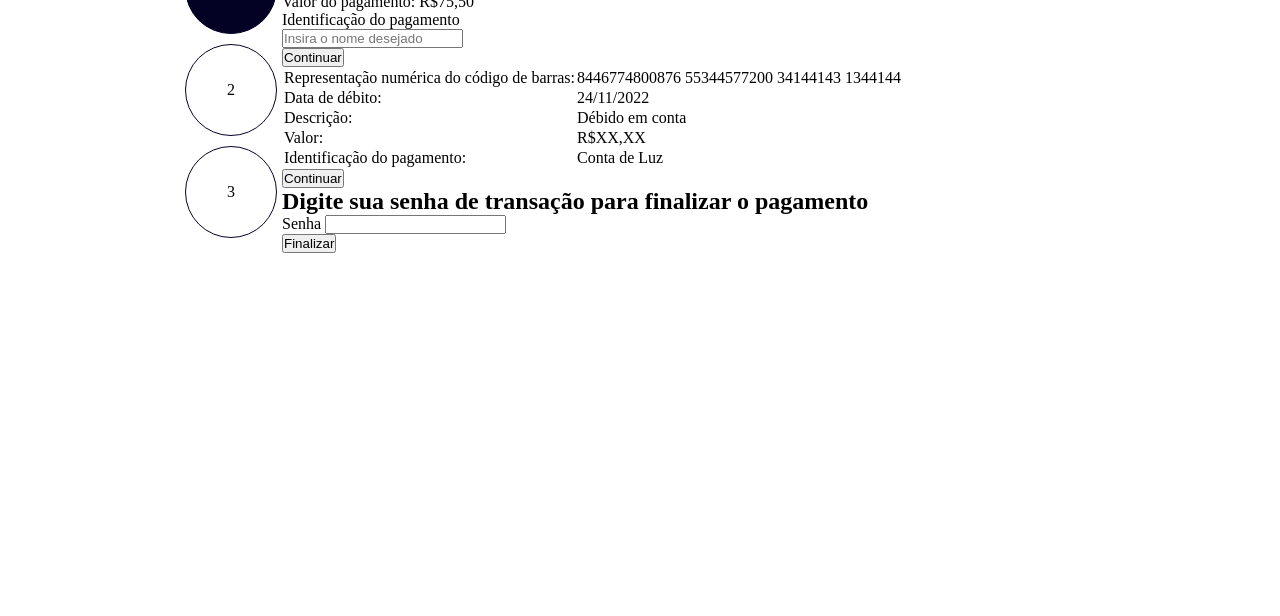
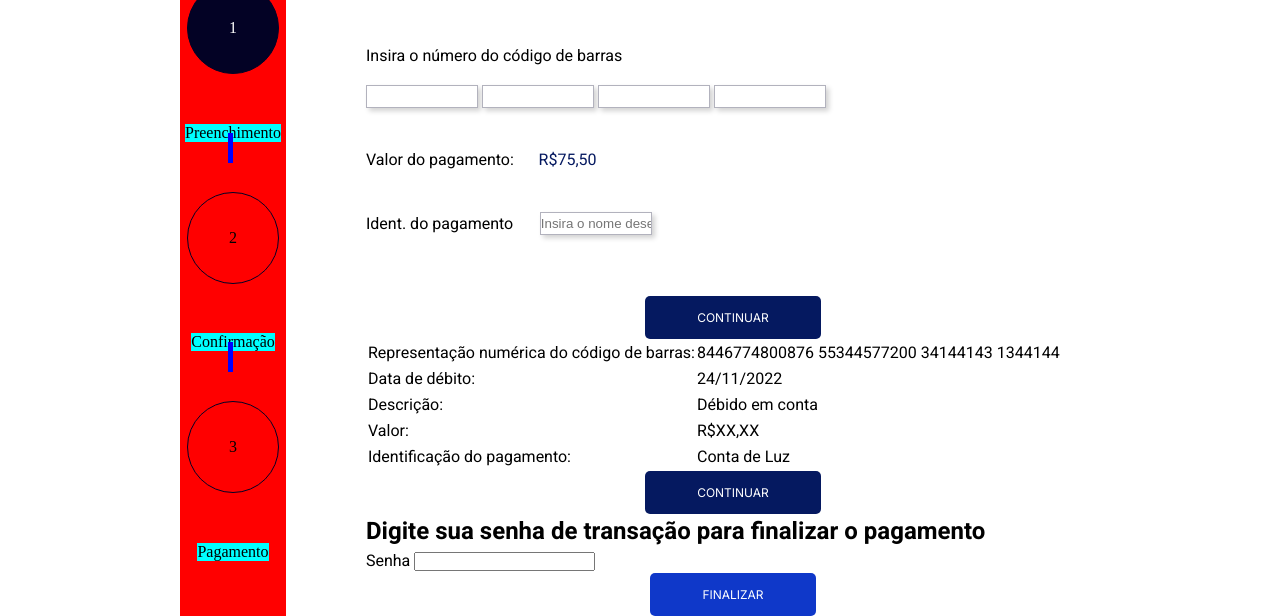
Before and after one commit to pedrohenriquegalvao/fusion-banking, a plain HTML site: page pages/payment.html in a window 1280 px wide. Shown: the part 271-887 px from the top of the page. Before the commit the page ends 800 px from the top, so only its background shows below. Drawn offline with Linux system fonts and the light colour scheme.

Commit message:
Continuando estilização da página de pagamento de boleto.
Estilizando step 1 do pagamento de boleto.

```diff
--- a/pages/payment.html
+++ b/pages/payment.html
@@ -51,13 +51,17 @@
         <section class="progress">
             <div class="round round-active">
                 <span class="step-number">1</span>
+
             </div>
+            <p>Preenchimento</p>
             <div class="round">
                 <span class="step-number">2</span>
             </div>
+            <p>Confirmação</p>
             <div class="round">
                 <span class="step-number">3</span>
             </div>
+            <p>Pagamento</p>
         </section>
         <!-- Conteúdo a ser inserido posteriormente -->
         <section class="payment-content">
@@ -79,15 +83,17 @@
                             <input type="text" name="codigo3" id="codigo3" class="input-barras">
                             <input type="text" name="codigo4" id="codigo4" class="input-barras">
                         </div>
-                        <p>Valor do pagamento: <span id="valor-boleto">R$75,50</span></p>
+                        <p class="valor-boleto">Valor do pagamento: <span id="valor-boleto">R$75,50</span></p>
                         <div class="payment-id">
-                            <p>Identificação do pagamento</p>
+                            <p>Ident. do pagamento</p>
                             <input type="text" name="nome-pagamento" id="nome-pagamento" placeholder="Insira o nome desejado">
                         </div>
 
                     </div>
 
-                    <button class="continue">Continuar</button>
+                    <div class="step-btn">
+                        <button class="continue">Continuar</button>
+                    </div>
 
                 </div>
 
@@ -120,7 +126,9 @@
 
                     </div>
 
-                    <button class="continue">Continuar</button>
+                    <div class="step-btn">
+                        <button class="continue">Continuar</button>
+                    </div>
 
                 </div>
 
@@ -134,7 +142,10 @@
                             <input type="password" name="senha-transacao" id="senha-transacao"></div>
                     </div>
 
-                    <button class="finish">Finalizar</button>
+                    <div class="step-btn">
+                        <button class="finish">Finalizar</button>
+                    </div>
+
                 </div>
 
             </form>
--- a/styles/pages/payment/payment.scss
+++ b/styles/pages/payment/payment.scss
@@ -13,10 +13,13 @@ main  {
 
     // ----- PARTE ESQUERDA (PROGRESSO) ------
     .progress{
+        background-color: red;
         padding: 5px;
         display: flex;
         flex-direction: column;
         justify-content: space-evenly;
+        align-items: center;
+        margin-right: 80px;
         .round {
             position: relative;
             width: 90px;
@@ -36,14 +39,96 @@ main  {
             left: 50%;
             transform: translate(-50%, -50%);
         }
+        p {
+            background-color: aqua;
+            position: relative;
+            &::before {
+                content: "";
+                position: absolute;
+                width: 5px;
+                height: 30px;
+                top:50%;
+                right: 50%;
+                background-color: blue;
+            }
+            &:last-child::before{
+                display: none;
+            }
+        }
+
     }
 
     // ----- PARTE DIREITA (PAGAMENTO EM SI) -----
     .payment-content {
+        font-family: aux.$heebo;
+        width: 60vw;
+        h1 {
+            font-size: 36px;
+            font-weight: normal;
+        }
+        hr {
+            border: 2px solid aux.$azulclarinho;
+        }
+    }
+    .form {
 
-        .form {
-            //background-color: aquamarine;
+        // Configurações dos botões de cada passo do pagamento
+        .step-btn {
+            display: flex;
+            align-items: center;
+            justify-content: center;
+            button {
+                background-color: aux.$azulroyal;
+                color: white;
+                text-transform: uppercase;
+                font-family: aux.$inter;
+                font-weight: 400;
+                font-size: 12px;
+                border: none;
+                border-radius: 5px;
+                padding: 14px 52px;
+            }
+            .finish {
+                background-color: aux.$azulpadrao;
+            }
         }
+        // PASSO 1 DO PAGAMENTO - Preenchimento
+        .container-passo1 {
+            padding: 60px 0;
+            font-family: aux.$heebo;
+            .container-inputs {
+                margin-bottom: 40px;
+                p {
+                    margin-bottom: 1em;
+                }
+                input {
+                    width: 15%;
+                    height: 1.3rem;
+                    border: 1px solid rgba(3, 2, 37, 0.3);
+                    box-shadow: 3px 3px 5px rgba(0, 0, 0, 0.18);
+                }
+            }
+            p.valor-boleto {
+                margin-bottom: 40px;
+                span#valor-boleto {
+                    color: aux.$azulroyal;
+                    margin-left: 1.3em;
+                }
+            }
+
+            .payment-id {
+                display: flex;
+                input {
+                    width: 15%;
+                    height: 1.3rem;
+                    border: 1px solid rgba(3, 2, 37, 0.3);
+                    box-shadow: 3px 3px 5px rgba(0, 0, 0, 0.18);
+                    margin-left: 2em;
+                }
+            }
+        }
+
+
     }
 
 }
```
Also changed, not shown: styles/pages/payment/payment.css, 1 other file.
